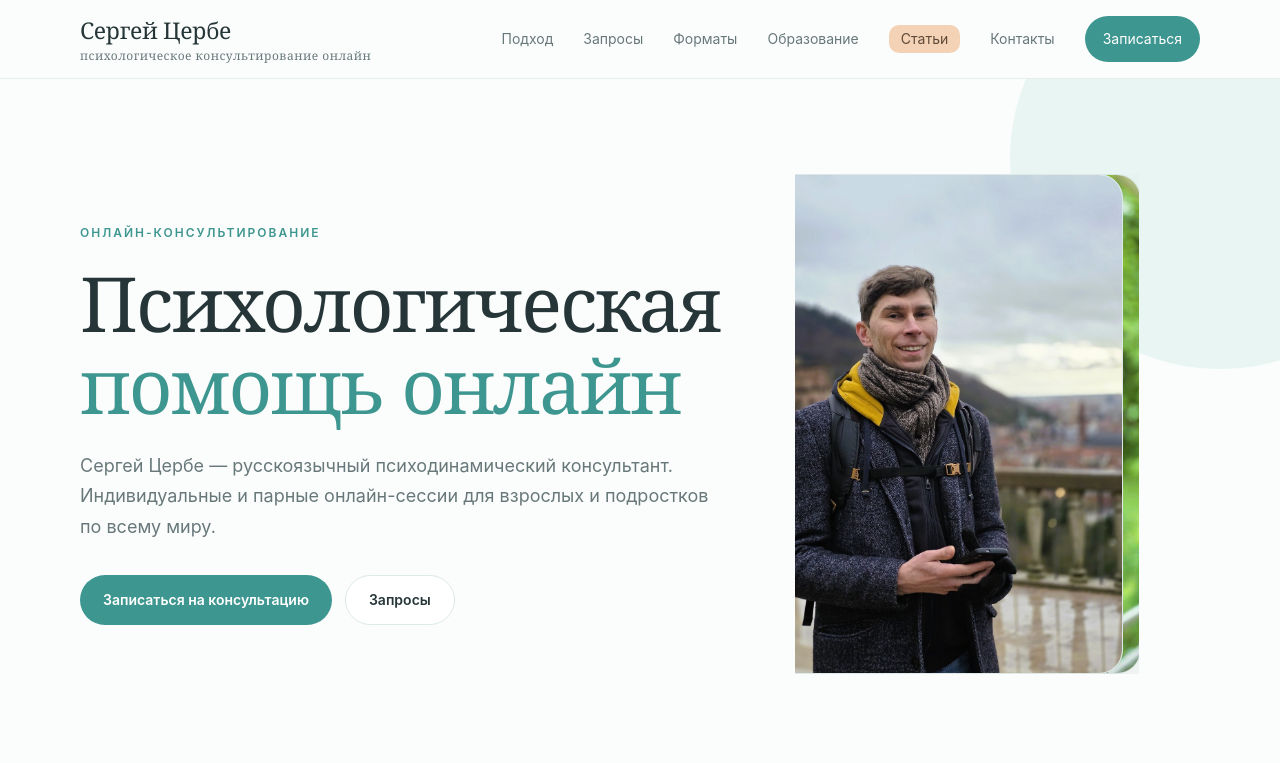
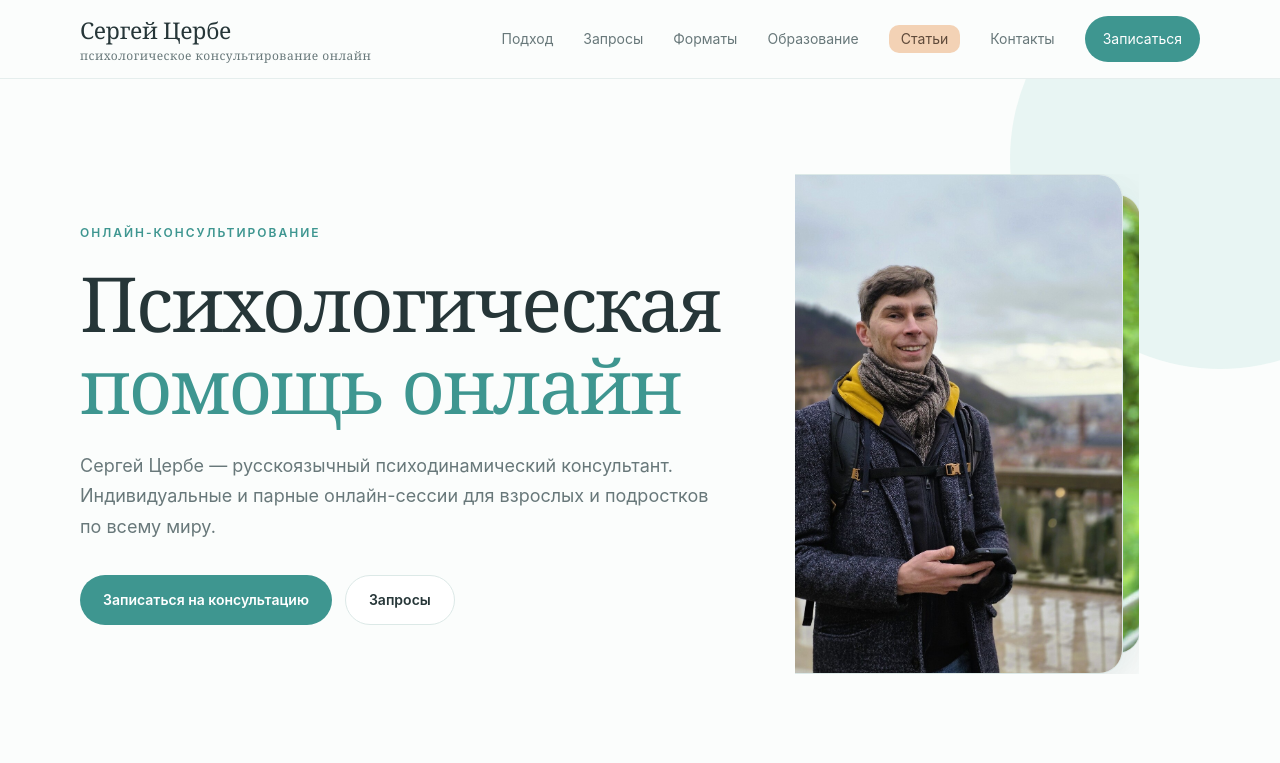
Before and after one commit to zerbe25-gif/zerbe25-gif.github.io, a Jekyll site: the page index.html, which Jekyll copies as it is, in a window 1280 px wide. Shown: the top 763 px of the page. Built offline with Jekyll 4.4.1, drawn with Linux system fonts in a browser that asks for light colours.

Commit message:
Update index.html

```diff
--- a/index.html
+++ b/index.html
@@ -293,9 +293,16 @@
   z-index: 2;
 }
 
-/* Фото 2 — сзади, виден небольшой край */
+
+/* Фото 2 — сзади, немного меньше переднего */
 
 .photo-card-back {
+  width: 360px;
+  height: 460px;
+
+  top: 20px;
+  right: 16px;
+
   transform: translateX(18px);
   z-index: 1;
 }
```
